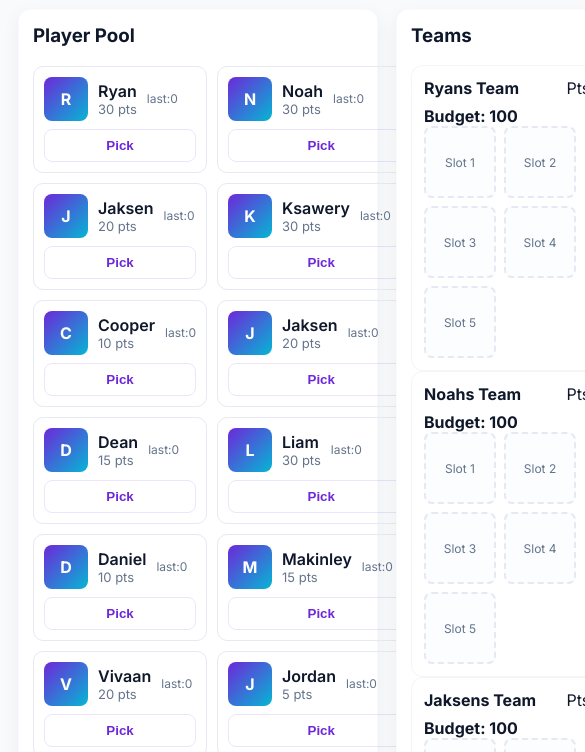
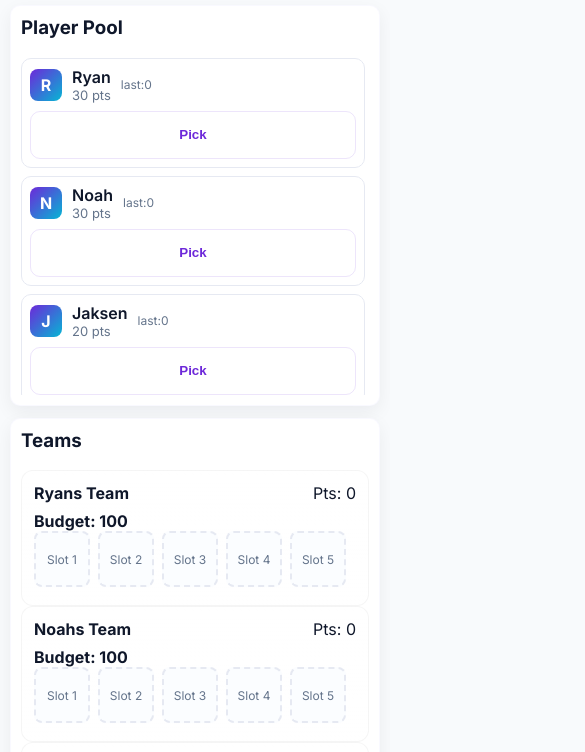
Before and after one commit to ryanwanstall01-lgtm/fantasy-five, a plain HTML site: page index.html in a window 390 px wide. Shown: the part 61-813 px from the top of the page, 585 px wide, since content can reach past the window. Drawn offline with Linux system fonts and the light colour scheme; no server answers.

Commit message:
Add files via upload

```diff
--- a/index.html
+++ b/index.html
@@ -13,7 +13,8 @@
     --radius:12px;
   }
   *{box-sizing:border-box}
-  body{font-family:Inter,system-ui,Segoe UI,Roboto,Arial;margin:18px;background:var(--bg);color:#0f172a;}
+  html,body{height:100%}
+  body{font-family:Inter,system-ui,Segoe UI,Roboto,Arial;margin:18px;background:var(--bg);color:#0f172a;-webkit-font-smoothing:antialiased; -moz-osx-font-smoothing:grayscale;}
   .wrap{display:grid;grid-template-columns:360px 1fr 360px;gap:18px;align-items:start}
   header{display:flex;justify-content:space-between;align-items:center;margin-bottom:12px}
   h1{font-size:20px;margin:0}
@@ -25,14 +26,14 @@
   .avatar{width:44px;height:44px;border-radius:8px;background:linear-gradient(135deg,var(--accent),var(--accent-2));display:flex;align-items:center;justify-content:center;color:white;font-weight:700}
   .pname{font-weight:600}
   .price{font-size:13px;color:var(--muted)}
-  .btn{background:var(--accent);color:white;padding:8px 10px;border:0;border-radius:8px;cursor:pointer;font-weight:600}
+  .btn{background:var(--accent);color:white;padding:8px 10px;border:0;border-radius:8px;cursor:pointer;font-weight:600;min-height:40px;display:inline-flex;align-items:center;justify-content:center}
   .btn.ghost{background:transparent;color:var(--accent);border:1px solid rgba(109,40,217,.12)}
   .btn.secondary{background:var(--accent-2);color:white}
   .teams-col{display:grid;grid-template-rows:auto;gap:12px}
   .team-card{padding:12px;border-radius:12px;border:1px solid rgba(2,6,23,.04);background:linear-gradient(180deg,rgba(255,255,255,.6),#fff);position:relative;}
   .team-title{display:flex;justify-content:space-between;align-items:center;margin-bottom:8px}
   .slots{display:flex;gap:8px;flex-wrap:wrap}
-  .slot{position:relative;width:72px;height:72px;border-radius:8px;border:2px dashed var(--slot-border);display:flex;align-items:center;justify-content:center;font-size:12px;color:var(--muted);cursor:pointer;background:#fbfdff}
+  .slot{position:relative;width:72px;height:72px;border-radius:8px;border:2px dashed var(--slot-border);display:flex;align-items:center;justify-content:center;font-size:12px;color:var(--muted);cursor:pointer;background:#fbfdff;min-width:72px;min-height:72px}
   .slot.filled{border-style:solid;background:linear-gradient(180deg,#f0fdfe,#ecfeff);color:#052e2f;font-weight:600;position:relative;}
   .slot .points-circle{
     position:absolute;top:4px;right:4px;
@@ -48,12 +49,55 @@
   .leaderboard table{width:100%;border-collapse:collapse}
   .leaderboard th,.leaderboard td{padding:8px;text-align:left;border-bottom:1px solid #f1f5f9}
   .admin-col{display:flex;flex-direction:column;gap:12px}
-  .score-row{display:flex;justify-content:space-between;align-items:center;padding:8px;border-radius:8px;border:1px solid #f1f5f9'}
+  .score-row{display:flex;justify-content:space-between;align-items:center;padding:8px;border-radius:8px;border:1px solid #f1f5f9}
   input[type="number"]{width:84px;padding:6px;border-radius:8px;border:1px solid #e6eef8}
   input[type="text"]{padding:8px;border-radius:8px;border:1px solid #e6eef8;width:100%}
   .top-controls{display:flex;gap:8px;align-items:center}
   footer{margin-top:16px;color:var(--muted);font-size:13px}
-  @media (max-width:1000px){.wrap{grid-template-columns:1fr;gap:12px}}
+
+  /* --- Mobile / small-screen improvements --- */
+  @media (max-width:1000px){
+    .wrap{grid-template-columns:1fr;gap:12px}
+    body{margin:12px}
+    .card{padding:12px}
+    .player-card{padding:10px}
+    .players-list{grid-template-columns:1fr;gap:8px}
+    .teams-col{order:2}
+    .admin-col{order:3}
+    .leaderboard{order:4}
+    .top-controls{gap:6px}
+    .btn{padding:10px 12px;min-height:44px}
+    .slot{width:64px;height:64px;min-width:64px;min-height:64px;font-size:12px}
+    .avatar{width:36px;height:36px;border-radius:8px}
+    /* Allow long lists to scroll inside cards rather than the whole page */
+    .players-list{max-height:36vh;overflow-y:auto;padding-right:4px}
+    #modal .card{max-height:80vh;overflow:auto}
+    .slots{gap:8px}
+  }
+
+  @media (max-width:600px){
+    body{margin:10px}
+    h1{font-size:18px}
+    .subtitle{font-size:12px}
+    .card{padding:10px;border-radius:10px}
+    .player-card{padding:8px}
+    .players-list{max-height:40vh}
+    .btn{padding:12px 14px;min-height:48px;border-radius:10px}
+    .slot{width:56px;height:56px;min-width:56px;min-height:56px}
+    .avatar{width:32px;height:32px}
+    .leaderboard table td,.leaderboard table th{padding:6px}
+    /* Make team slots horizontally scrollable on very small screens to avoid line-wrapping */
+    .slots{display:flex;overflow-x:auto;padding-bottom:6px;-webkit-overflow-scrolling:touch}
+    .slots::-webkit-scrollbar{height:8px}
+    .slots::-webkit-scrollbar-thumb{background:rgba(0,0,0,0.08);border-radius:8px}
+    /* Reduce gap between top header and content */
+    header{margin-bottom:8px}
+    /* Make modal full width with comfortable padding */
+    #modal .card{width:95%;max-width:480px;padding:12px}
+  }
+
+  /* small visual divider used in modal */
+  .modal-divider{height:1px;background:#f1f5f9;margin:8px 0;border-radius:2px}
 </style>
 </head>
 <body>
@@ -253,9 +297,7 @@ function renderModalList(){
     list.appendChild(remRow);
     // divider
     const hr = document.createElement("div");
-    hr.style.height = "1px";
-    hr.style.background = "#f1f5f9";
-    hr.style.margin = "8px 0";
+    hr.className = "modal-divider";
     list.appendChild(hr);
   }
 
```
